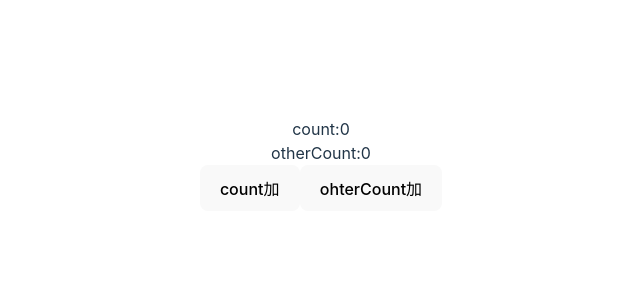
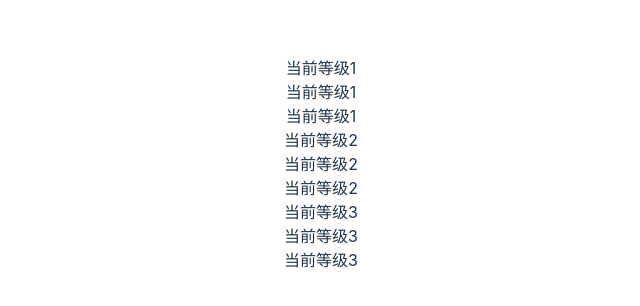
Before and after one commit to CodeWhatD/codeWhat-react, a React (Vite) app: page / in a window 1280 px wide. Shown: the part 236-542 px from the top of the page, without its empty margins (319-959 px from the left). Built offline with nearby package versions, Linux system fonts and the light colour scheme.

Commit message:
feat: learn context organize state

```diff
--- a/src/App.tsx
+++ b/src/App.tsx
@@ -1,7 +1,7 @@
 import "./App.css";
-import { Reducer } from "./pages/reducer";
+import { RenderContex } from "./pages/context";
 function App() {
-  return <Reducer />;
+  return <RenderContex />;
 }
 
 export default App;
--- /dev/null
+++ b/src/pages/context/child.tsx
@@ -0,0 +1,12 @@
+import { useContext } from "react";
+import SimpleContext from "./context";
+
+export const Child = () => {
+  const count = useContext(SimpleContext);
+
+  return (
+    <>
+      <div>当前等级{count}</div>
+    </>
+  );
+};
--- /dev/null
+++ b/src/pages/context/context.ts
@@ -0,0 +1,3 @@
+import { createContext } from "react";
+
+export default createContext(0);
--- /dev/null
+++ b/src/pages/context/index.tsx
@@ -0,0 +1,23 @@
+import { Child } from "./child";
+import { Section } from "./section";
+export const RenderContex = () => {
+  return (
+    <div>
+      <Section>
+        <Child />
+        <Child />
+        <Child />
+        <Section>
+          <Child />
+          <Child />
+          <Child />
+          <Section>
+            <Child />
+            <Child />
+            <Child />
+          </Section>
+        </Section>
+      </Section>
+    </div>
+  );
+};
--- /dev/null
+++ b/src/pages/context/section.tsx
@@ -0,0 +1,18 @@
+import { ReactNode, useContext } from "react";
+import SimpleContext from "./context";
+
+type Props = {
+  children: ReactNode;
+};
+
+export const Section = (props: Props) => {
+  const count = useContext(SimpleContext);
+  const { children } = props;
+  return (
+    <>
+      <SimpleContext.Provider value={count + 1}>
+        {children}
+      </SimpleContext.Provider>
+    </>
+  );
+};
```
